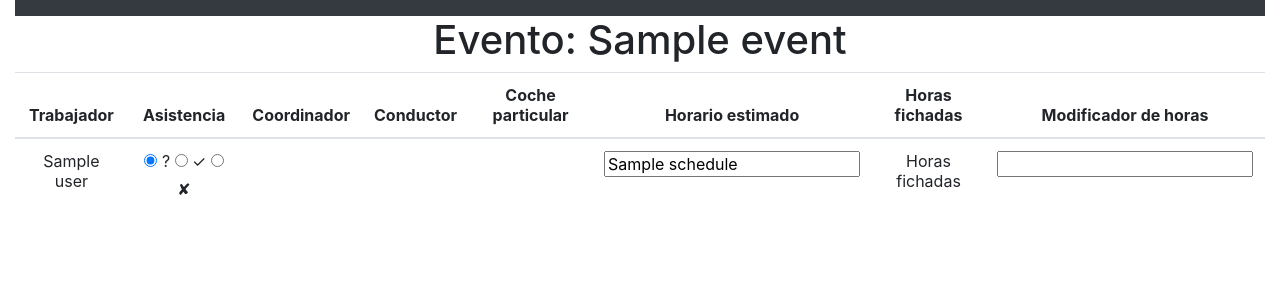
After one commit to okami315/Fichame, a Symfony app: template templates/event/trabajadores.html.twig in a window 1280 px wide. The commit adds this page. Shown: the top 300 px of the page. Run offline with Twig, Linux system fonts and the light colour scheme; the template is opened without the code that fills it: most values are stand-ins (such as "Sample title", 1, 10 or a date in 2020); some libraries are stand-ins or nearby versions.

Commit message:
Creacion de la tabla de trabajadores por evento

```diff
--- a/src/Entity/User.php
+++ b/src/Entity/User.php
@@ -227,7 +227,7 @@ class User implements UserInterface, PasswordAuthenticatedUserInterface
 
     public function __toString()
     {
-        return $this->username;
+        return $this->fullName;
     }
 
     public function getMonthlytime(): ?int
--- a/templates/event/index.html.twig
+++ b/templates/event/index.html.twig
@@ -84,6 +84,9 @@
 																</form>
 															</div>
 														{% endif %}
+														<div>
+															<a class="mb-2 btn btn-primary" href="{{ path('app_event_show_workers', {'id': evento.id}) }}">Trabajadores</a>
+														</div>
 													</div>
 												</div>
 											</td>
--- /dev/null
+++ b/templates/event/trabajadores.html.twig
@@ -0,0 +1,62 @@
+{% extends 'base.html.twig' %}
+
+{% block title %}Event{% endblock %}
+
+{% block body %}
+    <h1 class="text-center">Evento: {{ event.name }}</h1>
+
+    <table class="table text-center">
+        <thead>
+            <tr>
+                <th scope="col">Trabajador</th>
+                <th scope="col">Asistencia</th>
+                <th scope="col">Coordinador</th>
+                <th scope="col">Conductor</th>
+                <th scope="col">Coche particular</th>
+                <th scope="col">Horario estimado</th>
+                <th scope="col">Horas fichadas</th>
+                <th scope="col">Modificador de horas</th>
+            </tr>
+        </thead>
+        {% for userEvent in event.userEvents %}
+        <tbody>
+            <tr>
+                <td>{{ userEvent.user }}</td>
+                {# <td>{{ userEvent.asistance ? '✓' : '✘' }}</td> #}
+                <td>
+                    <input type="radio" name="asistencia" id="asistencia-por-defecto" value="?" checked>
+                    <label for="asistencia-por-defecto">?</label>
+
+                    <input type="radio" name="asistencia" id="asistencia-asiste" value="✓">
+                    <label for="asistencia-asiste">✓</label>
+
+                    <input type="radio" name="asistencia" id="asistencia-no-asiste" value="✘">
+                    <label for="asistencia-no-asiste">✘</label>
+                </td>
+                <td>
+                {% if userEvent.asistance == 1 %}
+                    <input type="checkbox" name="es_coordinador" id="es_coordinador" value="1">
+                {% endif %}
+                </td>
+                <td>
+                    {% if userEvent.asistance == 1 %} {# falta indicar si el usuario puede conducir  #}
+                        <input type="checkbox" name="es_conductor" id="es_conductor" value="1">
+                    {% endif %}
+                </td>
+                <td>
+                    {% if userEvent.asistance == 1 %} {# falta indicar si el usuario puede conducir  #}
+                        <input type="checkbox" name="coche_particular" id="coche_particular" value="1">
+                    {% endif %}
+                </td>
+                <td>
+                    <input type="text" name="horario_estimado" id="horario_estimado" value="{{ event.schedule }}">
+                </td>
+                <td>Horas fichadas</td>
+                <td>
+                    <input type="number" name="modificador_horas" id="modificador_horas" value="{{ event.schedule }}" step="0.25">
+                </td>
+            </tr>
+        </tbody>
+        {% endfor %}
+    </table>
+{% endblock %}
```
Also changed, not shown: src/Controller/EventController.php (+10 -0 lines).
